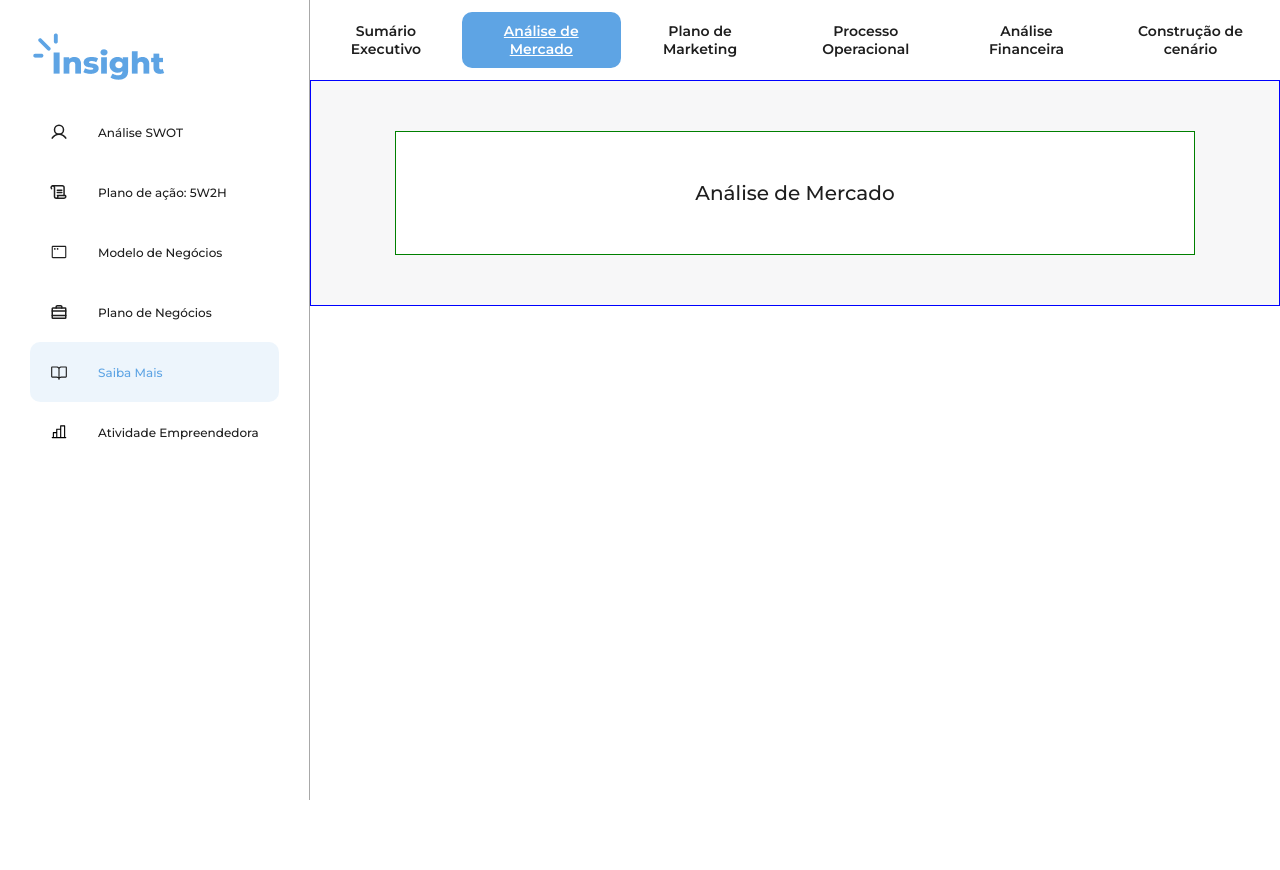
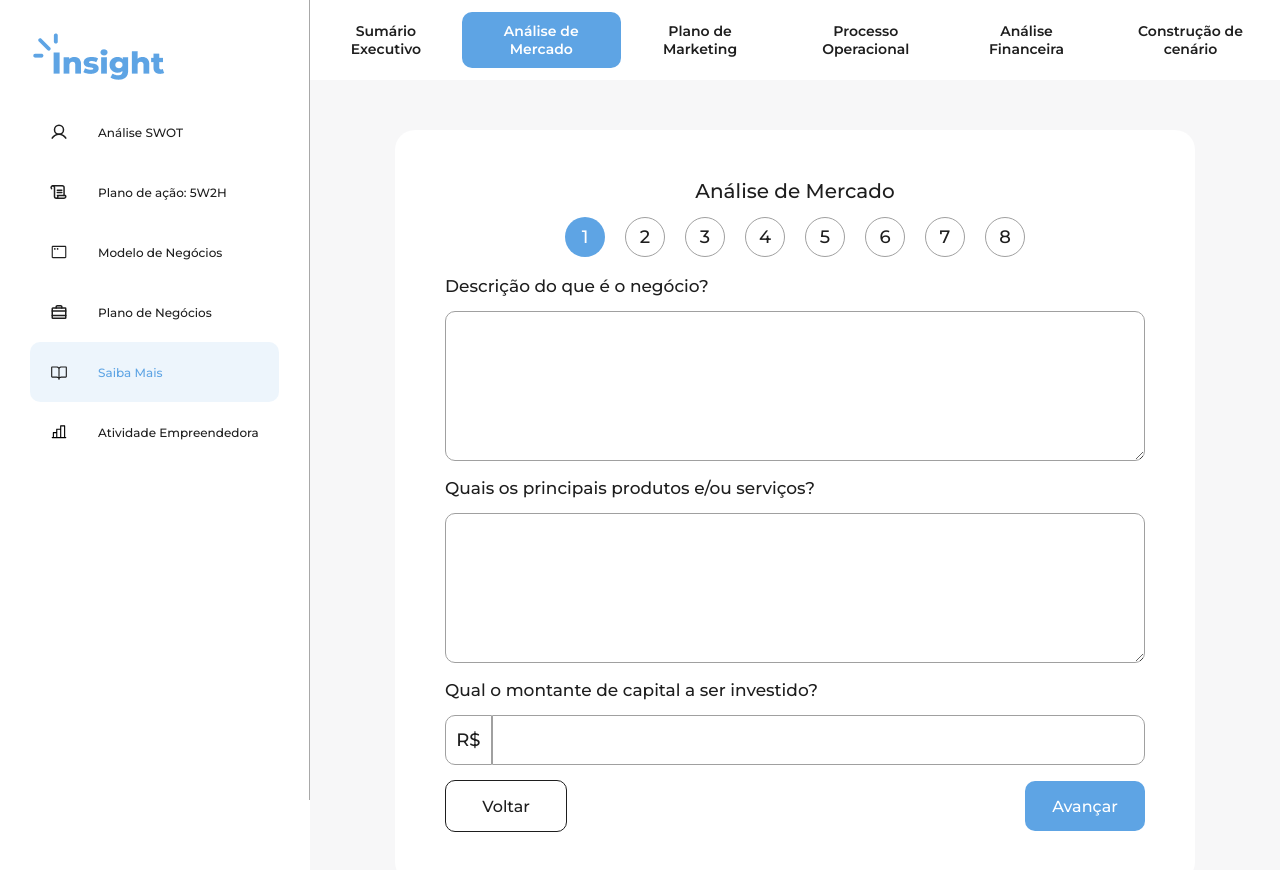
Before and after one commit to limarich/empreendify, a React (Vite) app: page /business-plan/1 in a window 1280 px wide. Shown: the top 870 px of the page. Before the commit the page ends 800 px from the top, so only its background shows below. Built offline with nearby package versions, Linux system fonts and the light colour scheme.

Commit message:
Colocando os formulários

```diff
--- a/src/components/ProgressCard/index.jsx
+++ b/src/components/ProgressCard/index.jsx
@@ -3,7 +3,9 @@ import { useNavigate } from "react-router-dom";
 
 import "./styles.css";
 
-export const ProgressCard = ({ index, title, description}) => {
+export const ProgressCard = ({
+  index, title, description, totalPages, completedPages
+}) => {
   const navigate = useNavigate();
 
   return (
@@ -16,11 +18,17 @@ export const ProgressCard = ({ index, title, description}) => {
       <div className="progressContainer">
         <div className="progressHeader">
           <p className="progressText">Progresso</p>
-          <p className="progressNumber">6/10</p>
+          <p className="progressNumber">{`${completedPages}/${totalPages}`}</p>
         </div>
         <div className="relativeContainer">
           <div className="not-progress-bar"></div>
-          <div className="progress-bar"></div>
+          <div
+            className="progress-bar"
+            style={{ width:
+              `${Number(completedPages) / Number(totalPages) * 100}%`
+            }}
+          >
+          </div>
         </div>
       </div>
     </div>
--- a/src/components/ProgressCard/styles.css
+++ b/src/components/ProgressCard/styles.css
@@ -97,8 +97,6 @@ h4 {
   background-color: #5EA4E4;
   height: 8px;
 
-  width: 10%;
-
   border-radius: 27px;
   position: absolute;
 }
--- a/src/pages/BusinessPlan/index.jsx
+++ b/src/pages/BusinessPlan/index.jsx
@@ -7,27 +7,39 @@ import { ProgressCard } from '../../components/ProgressCard';
 export const forms = [
   {
     title: "Sumário Executivo",
-    description: "Organize as principais definições do seu negócio!"
+    description: "Organize as principais definições do seu negócio!",
+    totalPages: 10,
+    completedPages: 1,
   },
   {
     title: "Análise de Mercado",
-    description: "Identifique quem são seus fornecedores, clientes e consumidores!"
+    description: "Identifique quem são seus fornecedores, clientes e consumidores!",
+    totalPages: 10,
+    completedPages: 2,
   },
   {
     title: "Plano de Marketing",
-    description: "Defina as melhores estratégias para alcançar os seus clientes!"
+    description: "Defina as melhores estratégias para alcançar os seus clientes!",
+    totalPages: 10,
+    completedPages: 3,
   },
   {
     title: "Processo Operacional",
-    description: "Descreva seu processo de Produção!"
+    description: "Descreva seu processo de Produção!",
+    totalPages: 10,
+    completedPages: 4,
   },
   {
     title: "Análise Financeira",
-    description: "Vamos falar de finanças! Entenda o valor do seu produto ou serviço!"
+    description: "Vamos falar de finanças! Entenda o valor do seu produto ou serviço!",
+    totalPages: 10,
+    completedPages: 5,
   },
   {
     title: "Construção de cenário",
-    description: "Simule situações que podem deixar a sua empresa em situação desfavorável!"
+    description: "Simule situações que podem deixar a sua empresa em situação desfavorável!",
+    totalPages: 10,
+    completedPages: 6,
   }
 ]
 
@@ -50,6 +62,8 @@ export const BusinessPlan = () => {
                   description={form.description}
                   index={index}
                   key={index}
+                  totalPages={form.totalPages}
+                  completedPages={form.completedPages}
                 />
               )
             })
--- a/src/pages/Form/index.jsx
+++ b/src/pages/Form/index.jsx
@@ -17,7 +17,6 @@ export const Form = () => {
         <ul className="topics-list">
           {
             forms.map((form, index) => {
-
               return(
                 <li
                   key={index}
@@ -29,7 +28,6 @@ export const Form = () => {
                   {form.title}
                 </li>
               )
-
             })
           }
         </ul>
@@ -37,7 +35,60 @@ export const Form = () => {
 
       <div className="formContainer">
         <div className="formContentContainer">
+
+
           <h1 className="title">{forms[formID].title}</h1>
+
+          <div className="pagesIndex-container">
+            <div className="pageIndicator selected">1</div>
+            <div className="pageIndicator">2</div>
+            <div className="pageIndicator">3</div>
+            <div className="pageIndicator">4</div>
+            <div className="pageIndicator">5</div>
+            <div className="pageIndicator">6</div>
+            <div className="pageIndicator">7</div>
+            <div className="pageIndicator">8</div>
+          </div>
+
+          <div className="questionContainer">
+            <p className="questionTitle">
+              Descrição do que é o negócio?
+            </p>
+            <textarea name="" id="answer-textarea" cols="30" rows="10">
+            </textarea>
+          </div>
+
+          <div className="questionContainer">
+            <p className="questionTitle">
+              Quais os principais produtos e/ou serviços?
+            </p>
+            <textarea name="" id="answer-textarea" cols="30" rows="10">
+            </textarea>
+          </div>
+
+          <div className="questionContainer">
+            <p className="questionTitle">
+              Qual o montante de capital a ser investido?
+            </p>
+            <div className="inputContainer">
+              <div className="inputType">
+                R$
+              </div>
+              <input className="inputElement" type="text" />
+            </div>
+          </div>
+
+
+          <div className="buttonsContainer">
+            <button className="previous-button">
+              Voltar
+            </button>
+            <button className="next-button">
+              Avançar
+            </button>
+          </div>
+
+
         </div>
       </div>
     </div>
--- a/src/pages/Form/styles.css
+++ b/src/pages/Form/styles.css
@@ -54,7 +54,7 @@
 }
 
 .formContainer {
-  border: 1px solid blue;
+  border: 0px solid blue;
   width: 100%;
 
   background-color: #F7F7F8;
@@ -67,7 +67,8 @@
 }
 
 .formContentContainer {
-  border: 1px solid green;
+  border: 0px solid green;
+  border-radius: 20px;
   background-color: #FFFFFF;
 
   width: 800px;
@@ -85,3 +86,143 @@
   font-size: 28px;
   line-height: 7px;
 }
+
+.pagesIndex-container {
+  border: 0px solid red;
+  height: 70px;
+
+  display: flex;
+  justify-content: center;
+  align-items: center;
+}
+
+.pageIndicator {
+  width: 40px;
+  height: 40px;
+  border-radius: 50%;
+  border: 1px solid #A0A0A0;
+
+  font-size: 18px;
+  font-weight: 500;
+
+  display: flex;
+  text-align: center;
+  justify-content: center;
+  align-items: center;
+
+  margin: 10px;
+}
+
+.selected {
+  color: #fff;
+  background-color: #5EA4E4;
+  border: 0px;
+
+  text-decoration: none;
+}
+
+.questionTitle {
+  font-family: Montserrat;
+  font-size: 17px;
+  font-weight: 500;
+  line-height: 29px;
+  letter-spacing: 0em;
+  text-align: left;
+
+  margin-bottom: 10px;
+}
+
+#answer-textarea {
+  width: 100%;
+  height: 150px;
+  padding: 10px;
+
+  border-radius: 10px;
+  border: 1px solid #A0A0A0;
+  resize: vertical;
+
+  font-family: Source Sans Pro;
+  font-size: 18px;
+  font-weight: 400;
+  line-height: 29px;
+  letter-spacing: 0em;
+  text-align: left;
+
+  margin-bottom: 10px;
+}
+
+#answer-textarea:focus {
+  outline-color: #5EA4E4;
+}
+
+.inputContainer {
+  display: flex;
+  height: 50px;
+
+  margin-bottom: 10px;
+}
+
+.inputType {
+  border: 1px solid #A0A0A0;
+  border-radius: 10px 0 0 10px;
+
+  width: 50px;
+
+  display: flex;
+  text-align: center;
+  justify-content: center;
+  align-items: center;
+
+  font-family: Montserrat;
+  font-size: 18px;
+  font-weight: 500;
+}
+
+.inputElement {
+  border: 1px solid #A0A0A0;
+  border-radius: 0 10px 10px 0;
+
+  width: 100%;
+  height: 100%;
+  padding: 10px;
+
+  resize: vertical;
+
+  font-family: Source Sans Pro;
+  font-size: 18px;
+  font-weight: 400;
+
+}
+
+.inputElement:focus {
+  outline-color: #5EA4E4;
+}
+
+.buttonsContainer {
+  border: 0px solid red;
+
+  display: flex;
+  align-items: center;
+  justify-content: space-between;
+}
+
+.previous-button, .next-button {
+  border: 1px solid #1E1E1E;
+
+  border-radius: 10px;
+
+  height: 50px;
+  width: 120px;
+
+  justify-content: center;
+  text-align: center;
+
+  color: #1E1E1E;
+  font-size: bold;
+}
+
+.next-button {
+  background-color: #5EA4E4;
+  color: #fff;
+  border: 0;
+}
```
